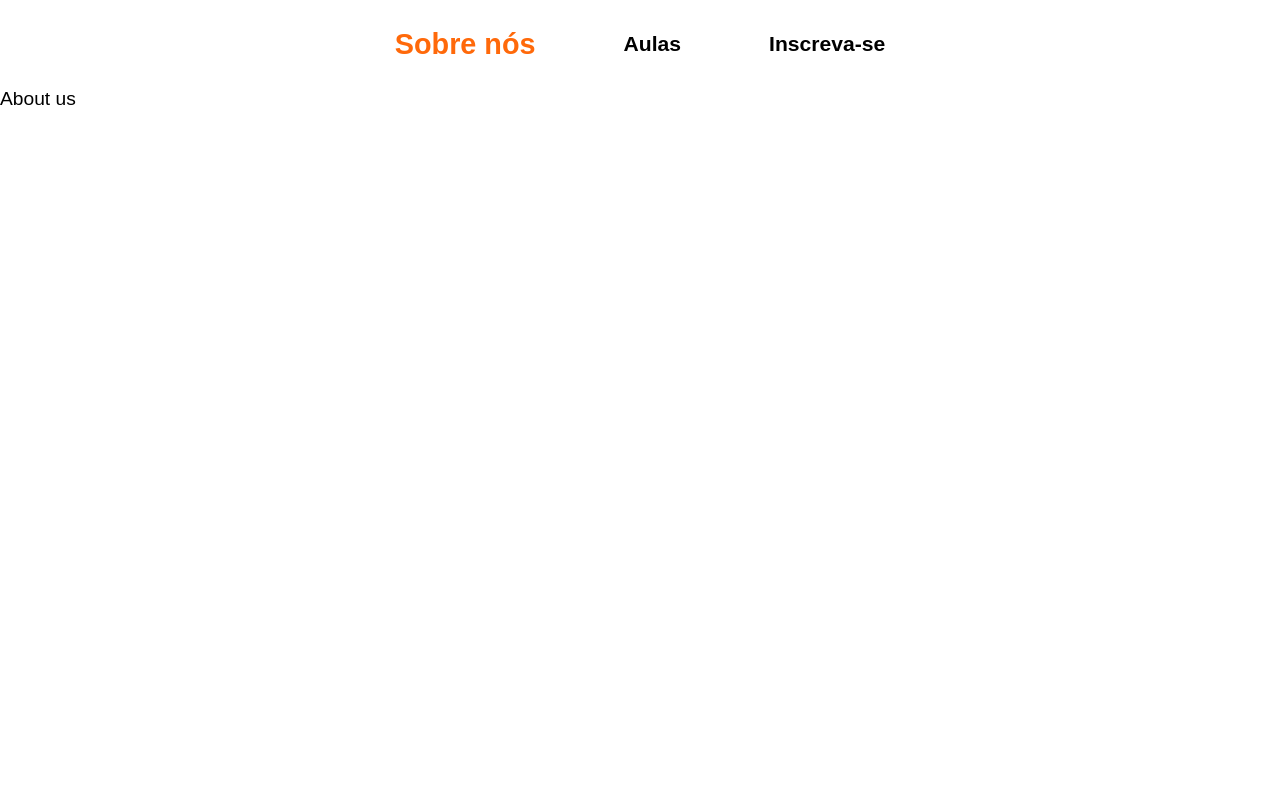
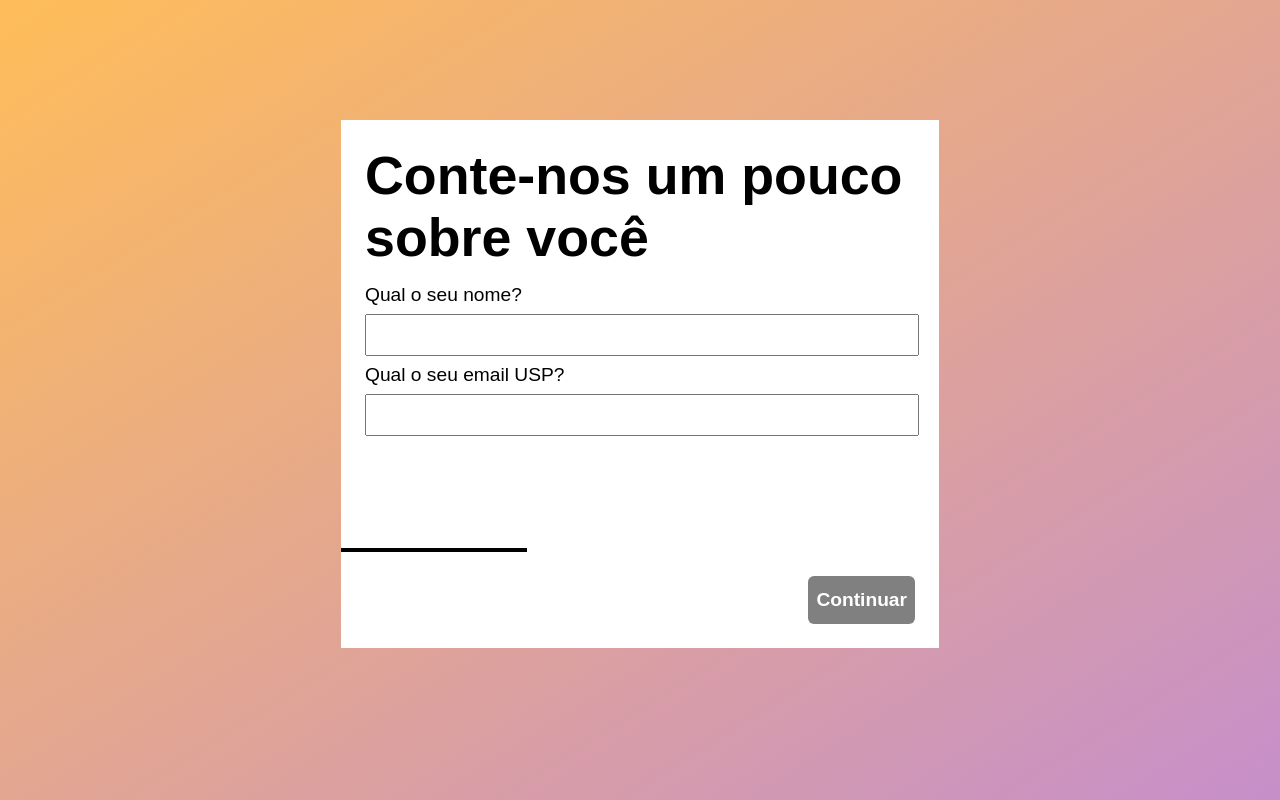
Before and after one commit to uspcodelab/webdev23, a Next.js app: page / in a window 1280 px wide. Built offline with nearby package versions, Linux system fonts and the light colour scheme; no server answers.

Commit message:
feat: add progress bar
Signed-off-by: gfmota <gabrielfmota134@gmail.com>

```diff
--- a/src/containers/SignUp/components/Content/styled.ts
+++ b/src/containers/SignUp/components/Content/styled.ts
@@ -1,10 +1,10 @@
 import styled from 'styled-components';
-import { HEADET_HEIGHT } from '../../../../components/Header/styled';
+// import { HEADET_HEIGHT } from '../../../../components/Header/styled';
 
 export const StyledWrapper = styled.div`
   background-image: linear-gradient(to bottom right, #ffbd59, #c68fca);
   background-color: #fed4e7;
-  height: calc(100vh - ${HEADET_HEIGHT});
+  height: 100vh;
   display: flex;
   justify-content: center;
 `;
@@ -13,8 +13,12 @@ export const StyledModal = styled.div`
   height: 480px;
   width: 550px;
   background-color: white;
-  border-radius: 10px;
   padding: 24px;
   margin-top: 120px;
   position: absolute;
+
+  @media screen and (max-width: 561px) {
+    width: calc(100vw - 48px);
+    height: calc(100vh - 120px - 48px);
+   }
 `;
--- /dev/null
+++ b/src/containers/SignUp/components/Progress/index.tsx
@@ -0,0 +1,29 @@
+import styled from 'styled-components';
+
+interface ProgressProps {
+  value: number;
+}
+
+const StyledWrapper = styled.div`
+  position: absolute;
+  bottom: 96px;
+  left: 0;
+`
+
+const StyledBar = styled.div<ProgressProps>`
+  border: 2px black solid;
+  width: calc(545px * ${(props) => props.value});
+  transition: .6s;
+
+  @media screen and (max-width: 561px) {
+    width: calc(99vw * ${(props) => props.value});
+   }
+`
+
+const Progress = ({value}: ProgressProps) => (
+  <StyledWrapper>
+    <StyledBar value={value} />
+  </StyledWrapper>
+)
+
+export default Progress;
--- a/src/containers/SignUp/components/Question/index.tsx
+++ b/src/containers/SignUp/components/Question/index.tsx
@@ -1,5 +1,6 @@
 import ActionBar from '../ActionBar';
 import Inputs from '../Inputs';
+import Progress from '../Progress';
 import { useQuestion } from './hook';
 import { StyledFader, StyledTitle, StyledWrapper } from './styled';
 
@@ -31,6 +32,7 @@ const Question = () => {
       >
         <Input />
       </StyledFader>
+      <Progress value={(currentStep + 1)  / 3}/>
       <ActionBar currentStep={currentStep} />
     </StyledWrapper>
   );
--- a/src/pages/_app.tsx
+++ b/src/pages/_app.tsx
@@ -1,13 +1,6 @@
 import '@/styles/global.css';
 import type { AppProps } from 'next/app';
-import Header from '../components/Header';
 
 export default function App({ Component, pageProps }: AppProps) {
-  console.log(process.env);
-  return (
-    <>
-      <Header />
-      <Component {...pageProps} />
-    </>
-  );
+  return <Component {...pageProps} />
 }
--- a/src/pages/index.tsx
+++ b/src/pages/index.tsx
@@ -1,3 +1,4 @@
+import SignUpContainer from '@/containers/SignUp';
 import Head from 'next/head';
 
 const AboutUs = () => (
@@ -13,7 +14,7 @@ const AboutUs = () => (
         href="/favicon.ico"
       />
     </Head>
-    <div>About us</div>
+    <SignUpContainer />
   </>
 );
 
```
